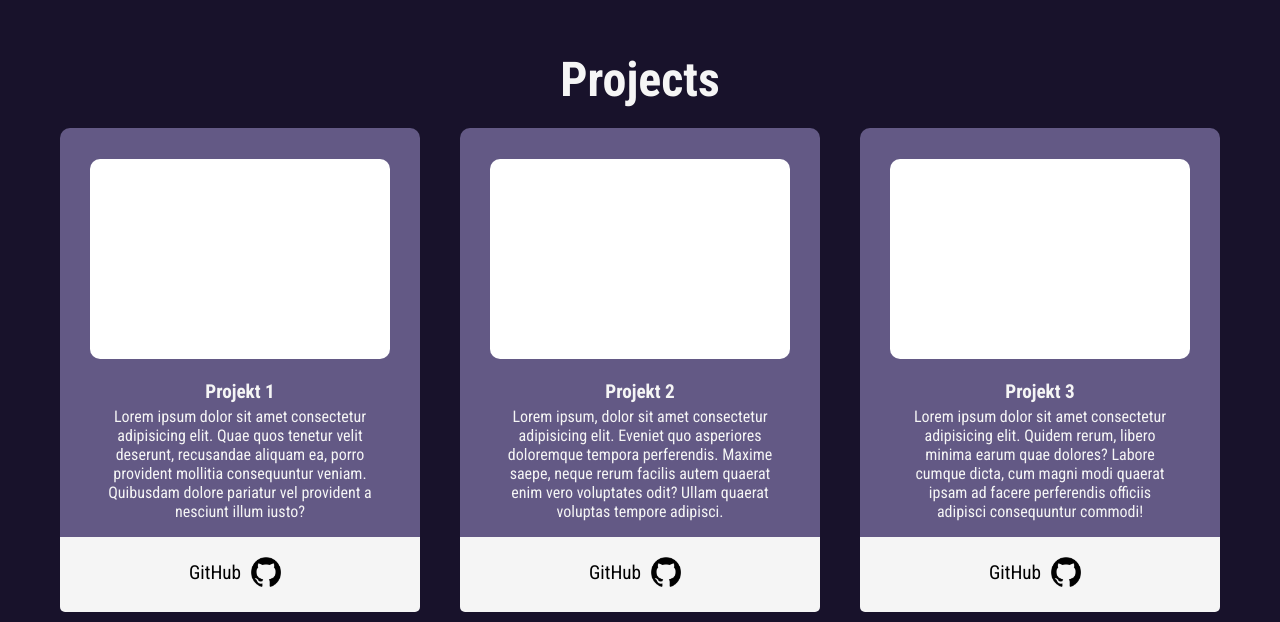
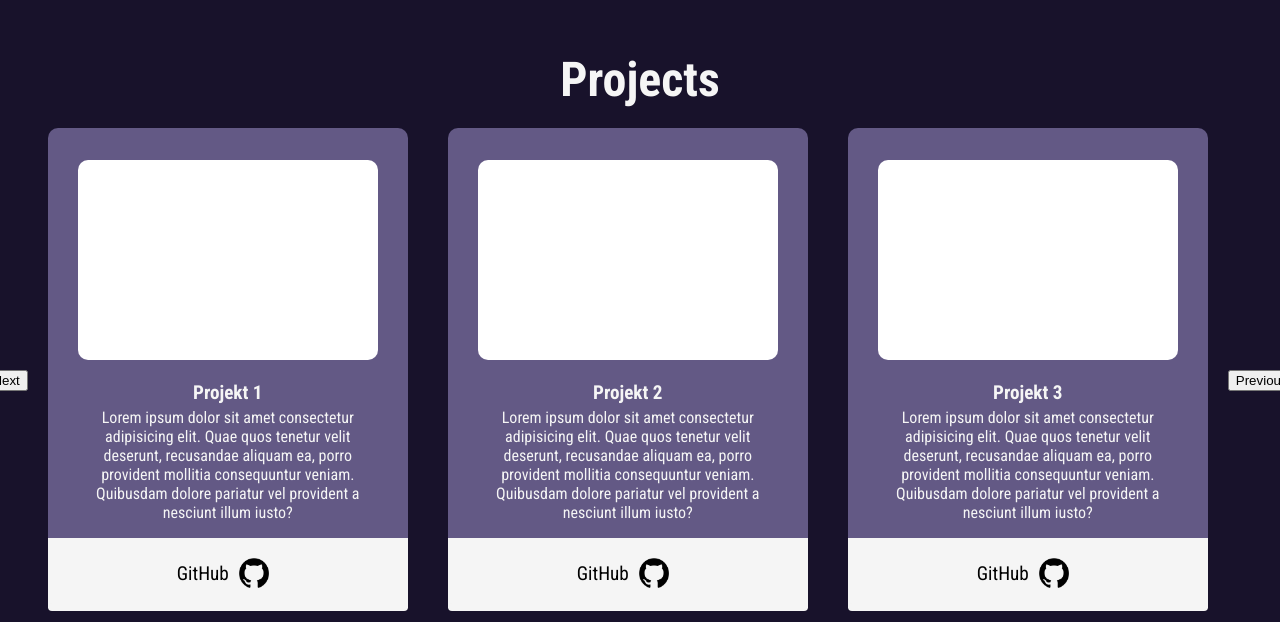
Before and after one commit to Koksiarz100/Portfolio, a React (Vite) app: page / in a window 1280 px wide. Shown: the part 2458-3080 px from the top of the page. Built offline with nearby package versions, Linux system fonts and the light colour scheme.

Commit message:
started making carousel for projects

```diff
--- a/src/components/projects/Projects.tsx
+++ b/src/components/projects/Projects.tsx
@@ -3,59 +3,101 @@ import './projects.scss'
 import placeholder from '../../assets/placeholder.png'
 import git from '../../assets/git.png'
 
-function Projects() {
+
+const Card1 = {
+  link: 'index.html',
+  title: 'Projekt 1',
+  text: 'Lorem ipsum dolor sit amet consectetur adipisicing elit. Quae quos tenetur velit deserunt, recusandae aliquam ea, porro provident mollitia consequuntur veniam. Quibusdam dolore pariatur vel provident a nesciunt illum iusto?',
+}
+
+const Card2 = {
+  link: 'index.html',
+  title: 'Projekt 2',
+  text: 'Lorem ipsum dolor sit amet consectetur adipisicing elit. Quae quos tenetur velit deserunt, recusandae aliquam ea, porro provident mollitia consequuntur veniam. Quibusdam dolore pariatur vel provident a nesciunt illum iusto?',
+}
+
+const Card3 = {
+  link: 'index.html',
+  title: 'Projekt 3',
+  text: 'Lorem ipsum dolor sit amet consectetur adipisicing elit. Quae quos tenetur velit deserunt, recusandae aliquam ea, porro provident mollitia consequuntur veniam. Quibusdam dolore pariatur vel provident a nesciunt illum iusto?',
+}
+
+function ProjectCard(card : number) {
+
+  let Card : any;
+
+  if(card === 1) {
+    Card = Card1
+  }
+  else if(card === 2) {
+    Card = Card2
+  }
+  else if(card === 3) {
+    Card = Card3
+  }
+
   return (
-    <div className='projects-wrapper' id='projects'>
-      <span className='projects-title'>Projects</span>
-      <div className='projects-containers-wrapper'>
     <div className='projects-container'>
     <div className='project-main'>
-            <img src={placeholder} alt='project1' className='project-image' />
+      <img src={placeholder} alt={Card.title} className='project-image' />
     </div>
     <div className='project-section'>
-            <span className='project-card-title'>Projekt 1</span>
-            <span>Lorem ipsum dolor sit amet consectetur adipisicing elit. Quae quos tenetur velit deserunt, recusandae aliquam ea, porro provident mollitia consequuntur veniam. Quibusdam dolore pariatur vel provident a nesciunt illum iusto?</span>
+      <span className='project-card-title'>{Card.title}</span>
+      <span>{Card1.text}</span>
     </div>
     <div className='project-footer'>
-            <a className='project-link' href='index.html'>
+      <a className='project-link' href={Card.link}>
         GitHub
         <img src={git} alt='git' className='git-icon' />
       </a>
     </div>
     <div className='border-bottom'></div>
   </div>
-        <div className='projects-container'>
-          <div className='project-main'>
-            <img src={placeholder} alt='project2' className='project-image' />
-          </div>
-          <div className='project-section'>
-            <span className='project-card-title'>Projekt 2</span>
-            <span>Lorem ipsum, dolor sit amet consectetur adipisicing elit. Eveniet quo asperiores doloremque tempora perferendis. Maxime saepe, neque rerum facilis autem quaerat enim vero voluptates odit? Ullam quaerat voluptas tempore adipisci.</span>
-          </div>
-          <div className='project-footer'>
-            <a className='project-link' href='index.html'>
-              GitHub
-              <img src={git} alt='git' className='git-icon' />
-            </a>
-          </div>
-          <div className='border-bottom'></div>
-        </div>
-        <div className='projects-container'>
-          <div className='project-main'>
-            <img src={placeholder} alt='project3' className='project-image' />
-          </div>
-          <div className='project-section'>
-            <span className='project-card-title'>Projekt 3</span>
-            <span>Lorem ipsum dolor sit amet consectetur adipisicing elit. Quidem rerum, libero minima earum quae dolores? Labore cumque dicta, cum magni modi quaerat ipsam ad facere perferendis officiis adipisci consequuntur commodi!</span>
-          </div>
-          <div className='project-footer'>
-            <a className='project-link' href='index.html'>
-              GitHub
-              <img src={git} alt='git' className='git-icon' />
-            </a>
-          </div>
-          <div className='border-bottom'></div>
-        </div>
+  );
+}
+
+function ProjectsCarusel(start : number) {
+
+  let slide : number = start;
+  let slide1 : number = 1;
+  let slide2 : number = 2;
+  let slide3 : number = 3;
+
+  if(slide === 2){
+    slide1 = 2;
+    slide2 = 3;
+    slide3 = 1;
+  }
+  else if(slide === 3){
+    slide1 = 3;
+    slide2 = 1;
+    slide3 = 2;
+  }
+
+  return (
+    <>
+      {ProjectCard(slide1)}
+      {ProjectCard(slide2)}
+      {ProjectCard(slide3)}
+    </>
+  )
+}
+
+
+function Projects() {
+  const [start, setStart] = React.useState(1)
+
+  if(start===4){
+    setStart(1)
+  }
+
+  return (
+    <div className='projects-wrapper' id='projects'>
+      <span className='projects-title'>Projects</span>
+      <div className='projects-containers-wrapper'>
+        <button onClick={() => setStart(start+1)}>Next</button>
+        {ProjectsCarusel(start)}
+        <button>Previous</button>
       </div>
     </div>
   )
--- a/src/components/projects/projects.scss
+++ b/src/components/projects/projects.scss
@@ -144,7 +144,7 @@
       width: 360px;
       background-color: #f5f5f5;
       border-radius: 8px;
-      padding-top: 10px;
+      padding-top: 8px;
 
       @media screen and (max-width: 768px) {
         width: 340px;
```
Lines whose indentation alone changed are shown as unchanged.
